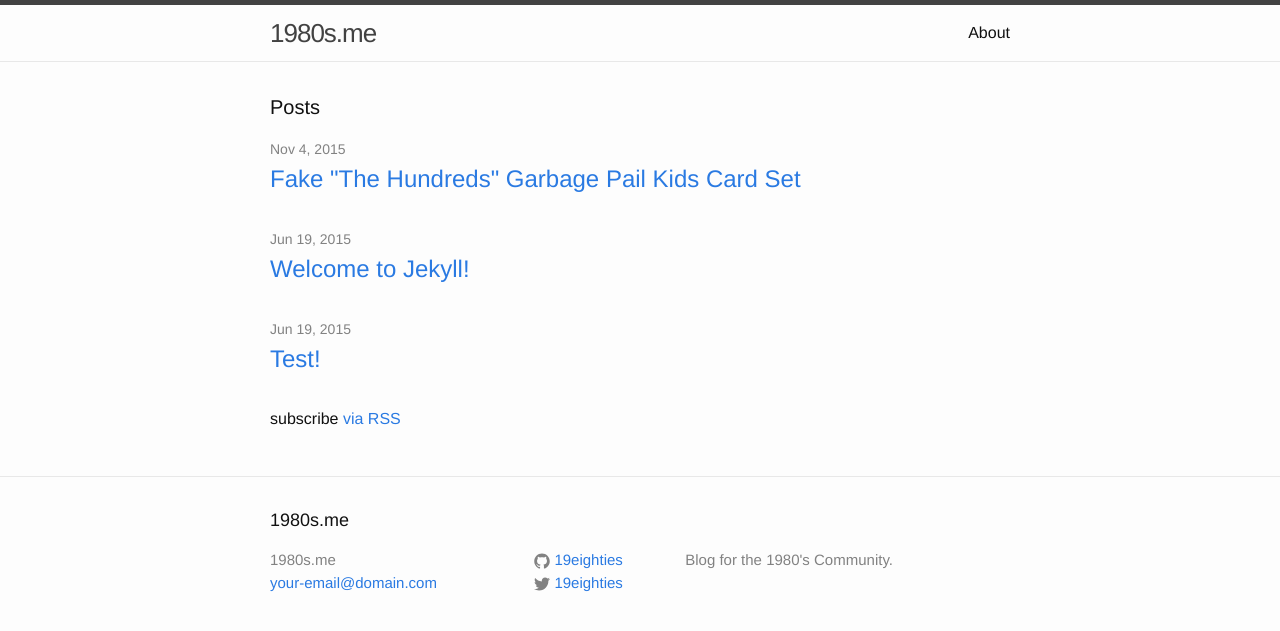
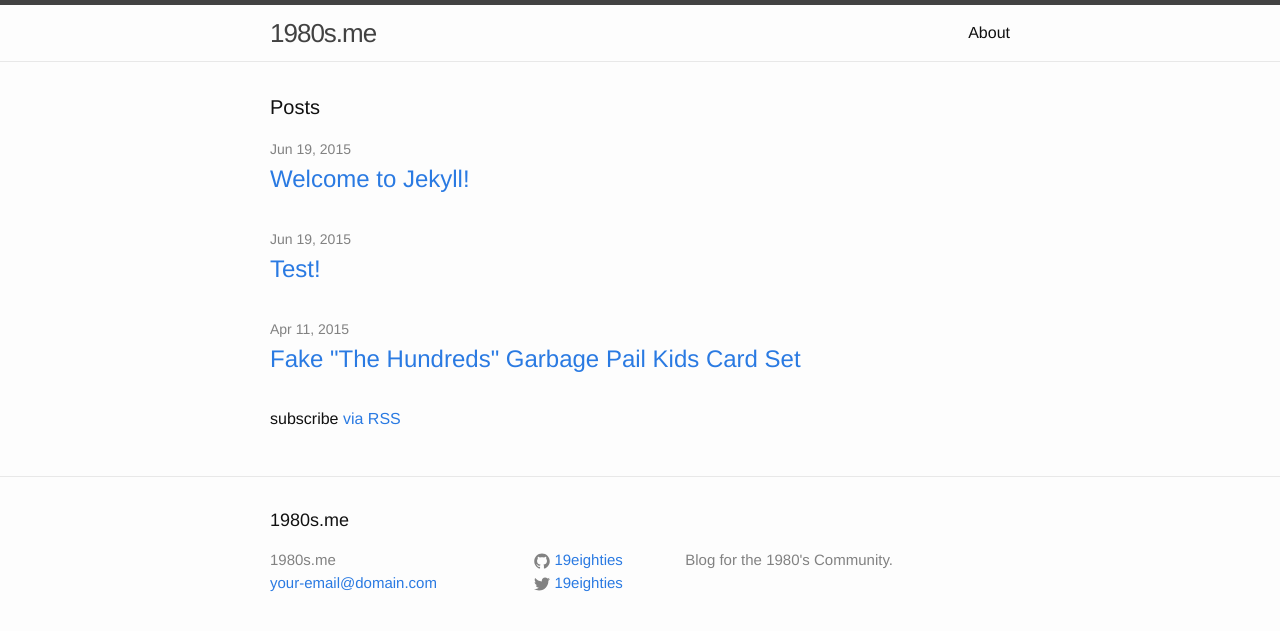
Before and after one commit to 19eighties/blog2, a Jekyll site: the page built from index.html, in a window 1280 px wide. Shown: the top 631 px of the page. Built offline with Jekyll 4.4.1, drawn with Linux system fonts in a browser that asks for light colours.

Commit message:
Update 2015-04-11-Travis-Tierno-Fake-The-Hundreds.markdown

```diff
--- a/_posts/2015-04-11-Travis-Tierno-Fake-The-Hundreds.markdown
+++ b/_posts/2015-04-11-Travis-Tierno-Fake-The-Hundreds.markdown
@@ -1,7 +1,7 @@
 ---
 layout: post
 title: Fake "The Hundreds" Garbage Pail Kids Card Set
-date: 10:55 04/11/2015
+date: 10:55 11/04/2015
 author: 1980s Staff
 categories: garbage pail kids fake the hundreds
 ---
```
